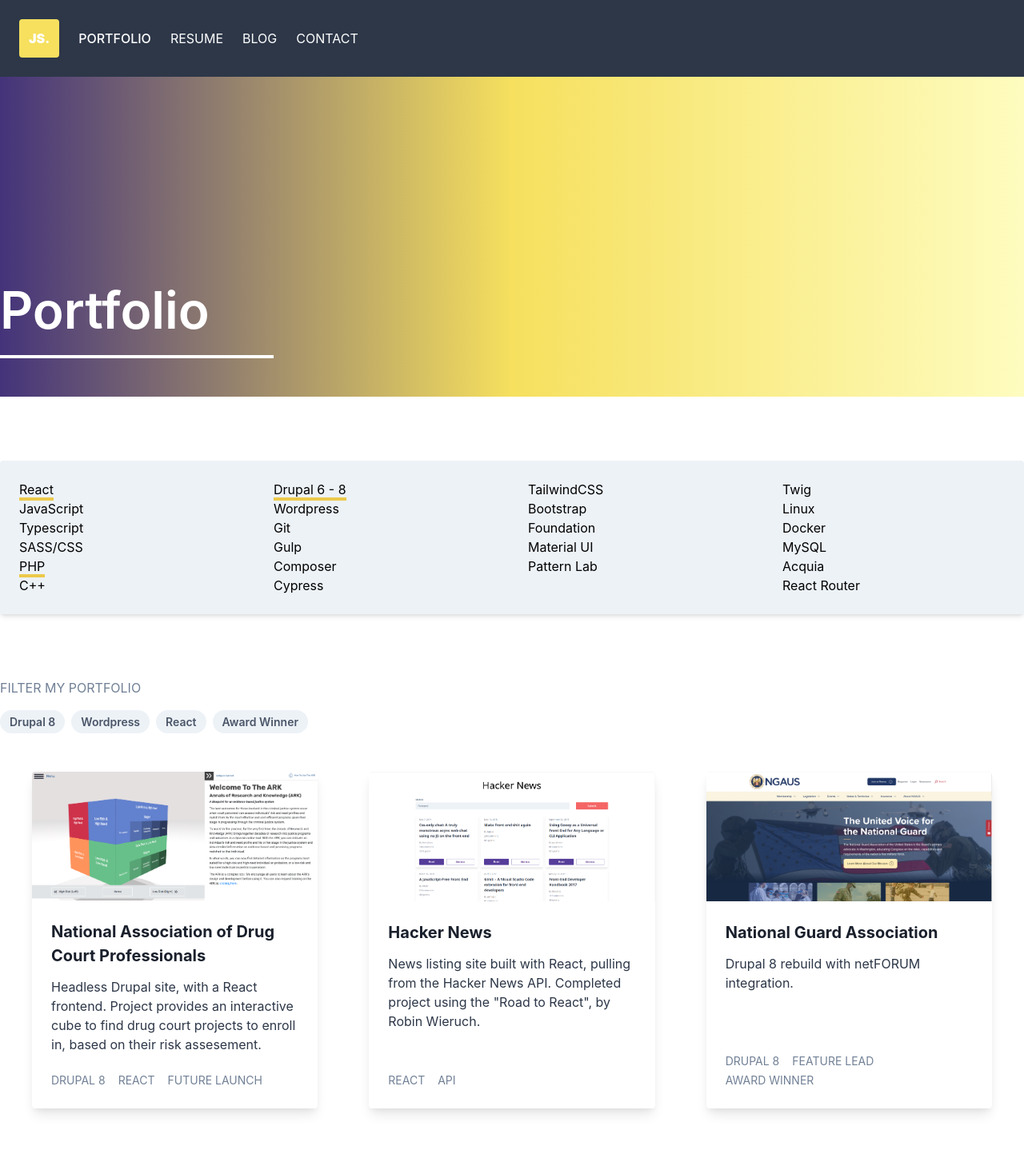
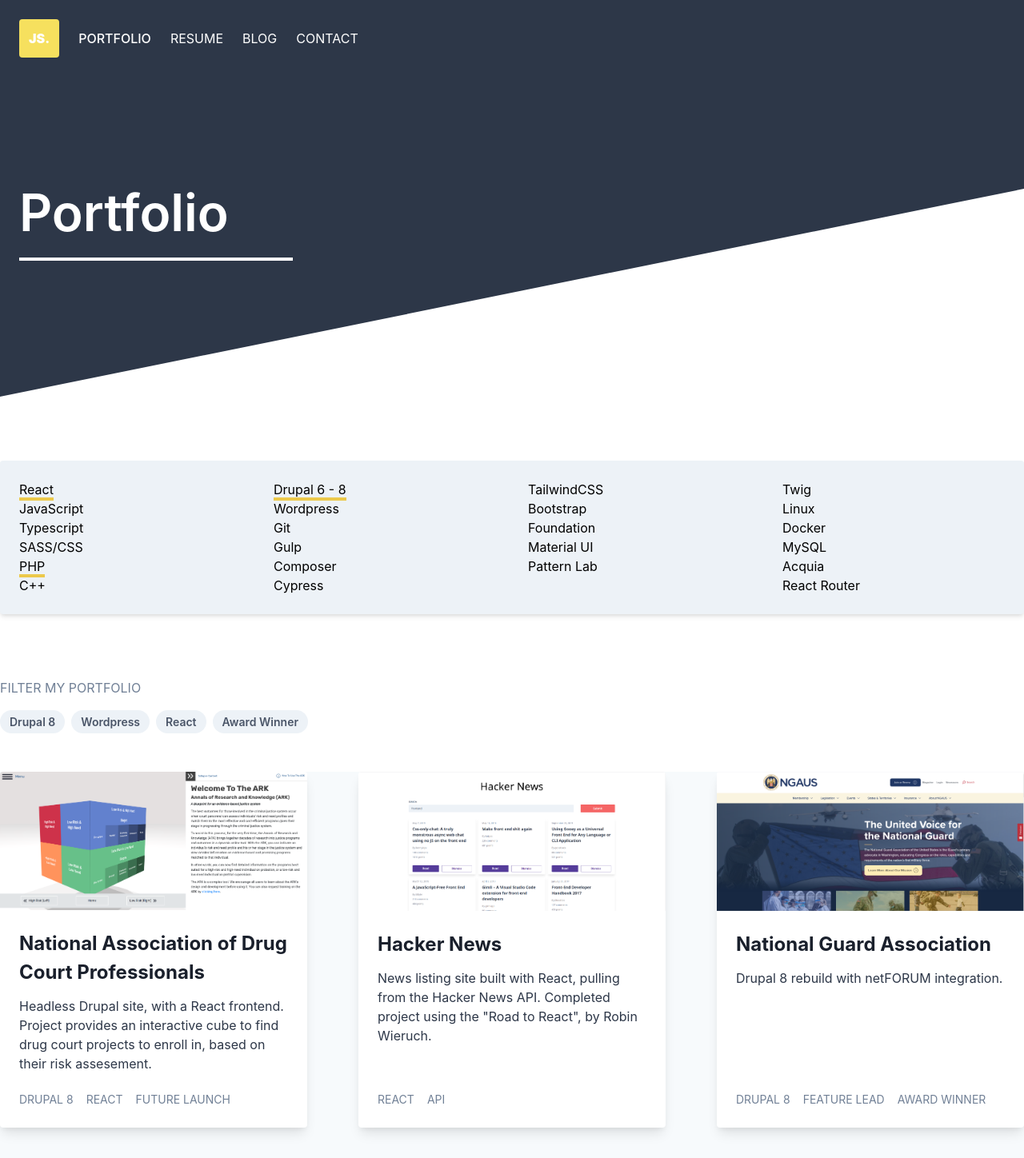
Before and after one commit to jshenk/react-portfolio, a React (Create React App) app: page /work in a window 1280 px wide. Shown: the top 1448 px of the page at 80% size. Built offline with nearby package versions, Linux system fonts and the light colour scheme.

Commit message:
Change the banner

```diff
--- a/src/compontants/AboutMe.js
+++ b/src/compontants/AboutMe.js
@@ -7,13 +7,13 @@ import Menu from "./Menu";
 
 function AboutMe() {
   return (
-    <div className="p-6 lg:p-0">
+    <div>
       <div className="md:p-6 md:bg-gray-800 md:text-white flex items-center">
         <Logo />
         <Menu />
       </div>
       <Banner title={"Resume"} />
-      <div className="container mx-auto text-left mt-20">
+      <div className="container mx-auto text-left mt-20 p-6 lg:p-0">
         <div className="text-left text-lg grid lg:grid-cols-3">
           <div className="mb-20">
             <h2 className="text-xl font-bold mb-5 text-gray-900">Education</h2>
@@ -124,7 +124,7 @@ function AboutMe() {
           </div>
         </div>
       </div>
-      <div className="pb-10">
+      <div className="pb-10 p-6 lg:p-0">
         <div className="container mx-auto text-gray-800 text-left">
           <div className="row">
             <h3 className="font-bold text-3xl text-gray-900 uppercase">
--- a/src/compontants/Banner.js
+++ b/src/compontants/Banner.js
@@ -3,7 +3,7 @@ import React from "react";
 function Banner(props) {
   return (
     <div class="w-full">
-      <div className="bg-gradient-to-r flex from-purple-900 h-cover-banner items-end overflow-hidden to-yellow-200 via-yellow-400">
+      <div className="bg-gradient-to-r flex h-cover-banner items-center overflow-hidden bg-gray-800 clip-banner p-6">
         <div className="container mx-auto text-left">
           <h1 className="border-b-4 border-white font-semibold mb-12 pb-2 pr-20 text-6xl text-left text-white w-auto inline-block">
             {props.title}
--- a/src/compontants/Blog.js
+++ b/src/compontants/Blog.js
@@ -16,14 +16,17 @@ function Blog() {
   }, []);
 
   return (
-    <div className="lg:p-0 p-6">
+    <div>
       <div className="md:p-6 md:bg-gray-800 md:text-white flex items-center">
         <Logo />
         <Menu />
       </div>
       <Banner title={"Blog"} />
 
-      <div className="container mx-auto mt-20  mb-20 text-left">
+      <div className="container mx-auto mt-20  mb-20 text-left px-6 lg:px-0">
+        <div className="text-center bg-green-200 p-2">
+          <h2>Comming Soon!</h2>
+        </div>
         {data.map((item) => (
           <BlogCard
             title={item.Title}
--- a/src/compontants/MyWork.js
+++ b/src/compontants/MyWork.js
@@ -269,13 +269,13 @@ function MyWork() {
   );
 
   return (
-    <div className="p-6 lg:p-0">
+    <div>
       <div className="md:p-6 md:bg-gray-800 md:text-white flex items-center">
         <Logo />
         <Menu />
       </div>
       <Banner title={"Portfolio"} />
-      <div className="text-left container mx-auto my-20">
+      <div className="text-left container mx-auto my-20 p-6 lg:p-0">
         <div className="bg-gray-200 gap-10 grid grid-cols-2 md:grid-cols-4 p-6 rounded shadow-md">
           <ul>
             <li className="border-b-4 border-yellow-500 inline">React</li>
@@ -312,11 +312,11 @@ function MyWork() {
           </ul>
         </div>
       </div>
-      <div className="text-left container mx-auto mt-20 mb-10">
+      <div className="text-left container mx-auto mt-20 mb-10 p-6 lg:p-0">
         {currentFilter}
         {tagFilter}
       </div>
-      <div className="mt-10 grid gap-16 lg:grid-cols-3 px-10 pb-20">
+      <div className="mt-10 grid gap-16 lg:grid-cols-3 px-10 py-20 pb-20 bg-gray-100 p-6 lg:p-0">
         {portfolioListing}
       </div>
     </div>
--- a/src/compontants/PortfolioCard.js
+++ b/src/compontants/PortfolioCard.js
@@ -1,22 +1,24 @@
-import React from 'react';
+import React from "react";
 
 function PortfolioCard(props) {
   const tags = props.tags;
-  const projectTags = tags.map(function(tag) {
+  const projectTags = tags.map(function (tag) {
     return (
-      <span className="text-gray-600 text-xs md:text-sm pr-4 uppercase inline-block">{tag}</span>
+      <span className="text-gray-600 text-xs md:text-sm pr-4 uppercase inline-block">
+        {tag}
+      </span>
     );
   });
   return (
     <div className="rounded overflow-hidden shadow-lg bg-white flex flex-col text-left">
-        <img className="w-full" src={props.image} alt="test" />
-        <div className="w-full font-bold text-xl text-gray-900 mb-3 px-6 pt-6"><a className="hover:underline" href={props.url} >{props.title}</a></div>
-        <p className="text-gray-800 text-base mb-5 px-6">
-          {props.summary}
-        </p>
-        <div className="mt-auto px-6 pb-6">
-          {projectTags}
-        </div>
+      <img className="w-full" src={props.image} alt="test" />
+      <div className="w-full font-bold text-2xl text-gray-900 mb-3 px-6 pt-6">
+        <a className="hover:underline" href={props.url}>
+          {props.title}
+        </a>
+      </div>
+      <p className="text-gray-800 text-base mb-5 px-6">{props.summary}</p>
+      <div className="mt-auto px-6 pb-6">{projectTags}</div>
     </div>
   );
 }
--- a/src/tailwind.css
+++ b/src/tailwind.css
@@ -27,3 +27,7 @@
 .h-cover-banner {
   height: 400px;
 }
+
+.clip-banner {
+  clip-path: polygon(0 0, 100% 0, 100% 35%, 0% 100%);
+}
```
Also changed, not shown: src/tailwind.generated.css.
